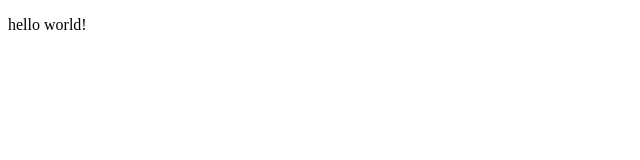
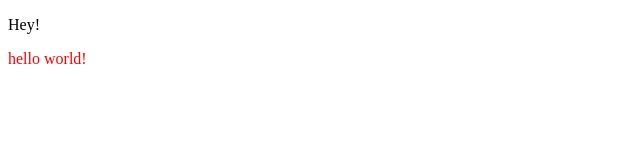
Before and after one commit to PhilipZi/vue-components, a Vue app: page / in a window 1280 px wide. Shown: the top 160 px of the page, without its empty margins (0-640 px from the left). Built offline with nearby package versions, Linux system fonts and the light colour scheme.

Commit message:
add css with scoped on component Greeting

```diff
--- a/src/App.vue
+++ b/src/App.vue
@@ -1,4 +1,5 @@
 <template>
+  <p>Hey!</p>
   <Greeting />
 </template>
 
--- a/src/components/Greeting.vue
+++ b/src/components/Greeting.vue
@@ -14,3 +14,9 @@ export default {
   },
 };
 </script>
+
+<style scoped>
+p {
+  color: red;
+}
+</style>
```
